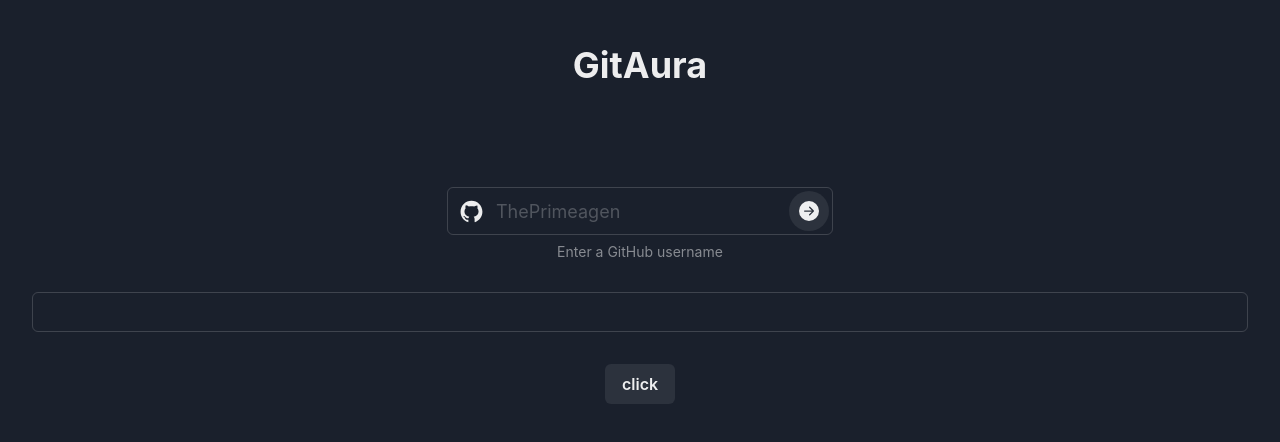
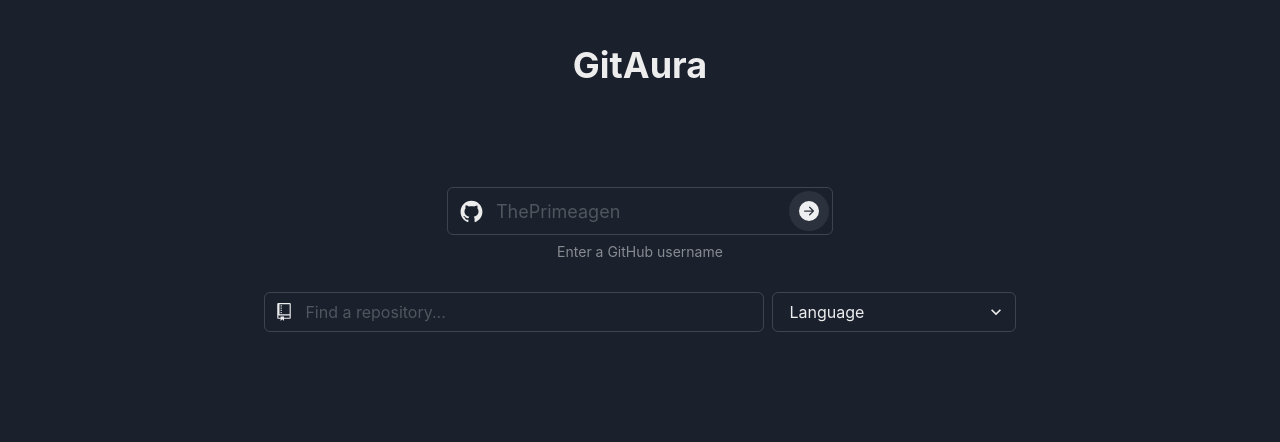
Before and after one commit to rami-nk/gitaura, a React (Vite) app: page / in a window 1280 px wide. Shown: the top 442 px of the page. Built offline with nearby package versions, Linux system fonts and the light colour scheme.

Commit message:
refactor: extract component

```diff
--- a/src/App.tsx
+++ b/src/App.tsx
@@ -1,8 +1,6 @@
 import {useState} from 'react';
 import './App.scss'
 import {
-    Button,
-    Input,
     Stack,
     VStack,
 } from "@chakra-ui/react";
@@ -14,6 +12,7 @@
 import RepositoriesList from "./components/RepositoriesList.tsx";
 import NoResults from './components/NoResults.tsx';
 import {hasNextPage} from './services/stringUtils.ts';
+import RepositorySearch from "./components/RepositorySearch.tsx";
 
 const App = () => {
 
@@ -23,7 +22,6 @@
     const [repositories, setRepositories] = useState<Repository[]>([]);
     const [hasMore, setHasMore] = useState<boolean>(false);
     const [page, setPage] = useState<number>(1);
-    const [searchString, setSearchString] = useState<string>("");
     const [filteredRepositories, setFilteredRepositories] = useState<Repository[]>([]);
     const [showSearchResults, setShowSearchResults] = useState<boolean>(false);
 
@@ -78,7 +76,11 @@
             });
     };
 
-    const handleSearchInRepository = () => {
+    const handleSearchInRepository = (searchString: string) => {
+        if (searchString === "" || searchString === " ") {
+            setShowSearchResults(false);
+            return;
+        }
         searchForRepository(userData!.login, searchString)
             .then(response => {
                 setShowSearchResults(true);
@@ -93,10 +95,7 @@
             <VStack w="100%" spacing={8} mt={20} align="center">
                 <UserSearchInput onChange={handleChange} isLoading={isLoading} errorMessage={error}
                                  onSearch={handleInitialUserAndRepoSearch}/>
-                <Input onChange={(event) => setSearchString(event.target.value)}/>
-                <Button onClick={handleSearchInRepository}>
-                    click
-                </Button>
+                <RepositorySearch onSearch={handleSearchInRepository}/>
                 <VStack w={["90%", "70%", "60%"]} spacing={2} align="center">
                     {
                         showSearchResults && filteredRepositories.length !== 0 &&
--- /dev/null
+++ b/src/components/RepositorySearch.tsx
@@ -0,0 +1,40 @@
+import {Flex, FormControl, Input, InputGroup, InputLeftElement, Select} from "@chakra-ui/react";
+import React, {ChangeEvent, FormEvent, useState} from "react";
+import {GoRepo} from "react-icons/go";
+
+interface RepositorySearchProps {
+    onSearch: (value: string) => void;
+}
+
+const RepositorySearch: React.FC<RepositorySearchProps> = (props) => {
+
+    const [searchString, setSearchString] = useState<string>("");
+
+    const handleFormSubmit = (event: FormEvent<HTMLFormElement>) => {
+        event.preventDefault();
+        props.onSearch(searchString);
+    };
+
+    const handleChange = (event: ChangeEvent<HTMLInputElement>) => {
+        setSearchString(event.target.value)
+    }
+
+    return (
+        <form style={{width: "100%"}} onSubmit={handleFormSubmit}>
+            <FormControl>
+                <Flex gap={2} justifyContent="center">
+                    <InputGroup maxWidth="500px" flex="0 0 80%">
+                        <InputLeftElement>
+                            <GoRepo size={18}/>
+                        </InputLeftElement>
+
+                        <Input placeholder={"Find a repository..."} onChange={handleChange}/>
+                    </InputGroup>
+                    <Select flex="0 0 20%" placeholder='Language' size='md'/>
+                </Flex>
+            </FormControl>
+        </form>
+    );
+}
+
+export default RepositorySearch;
```
